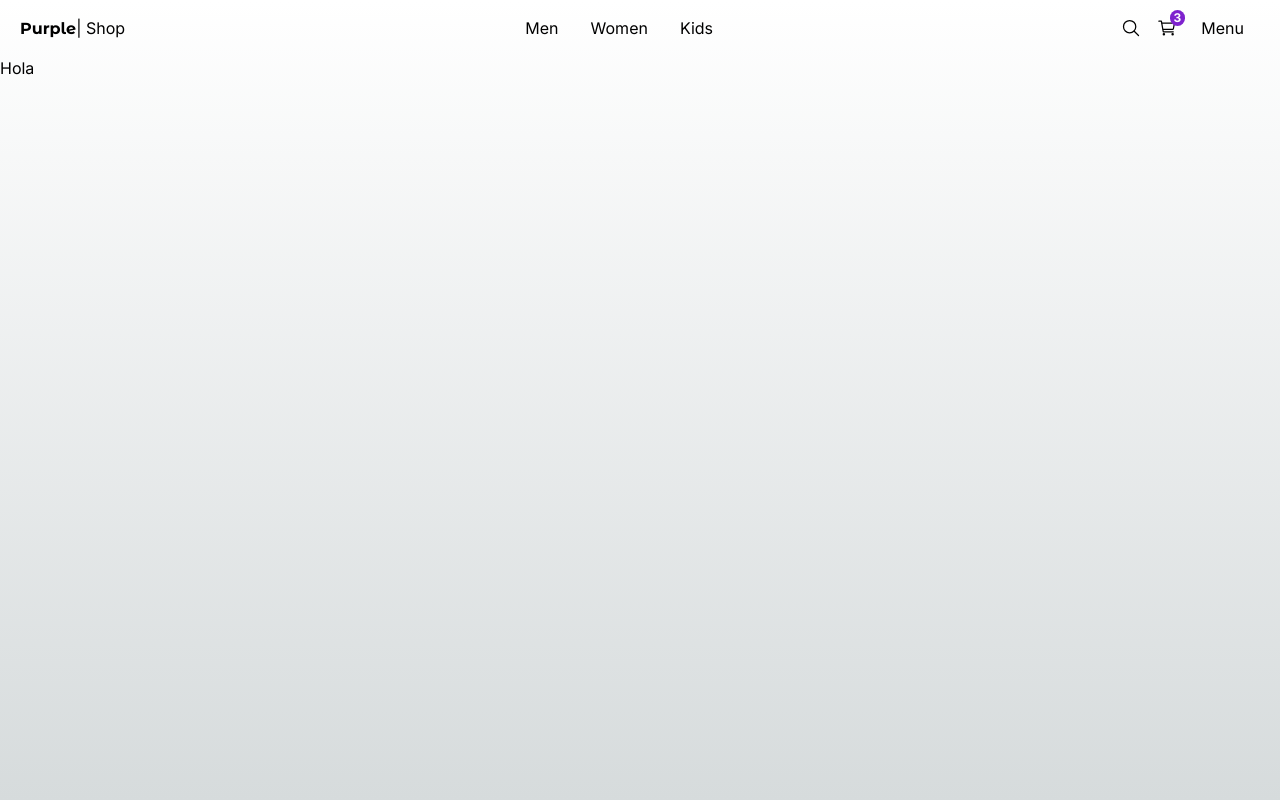
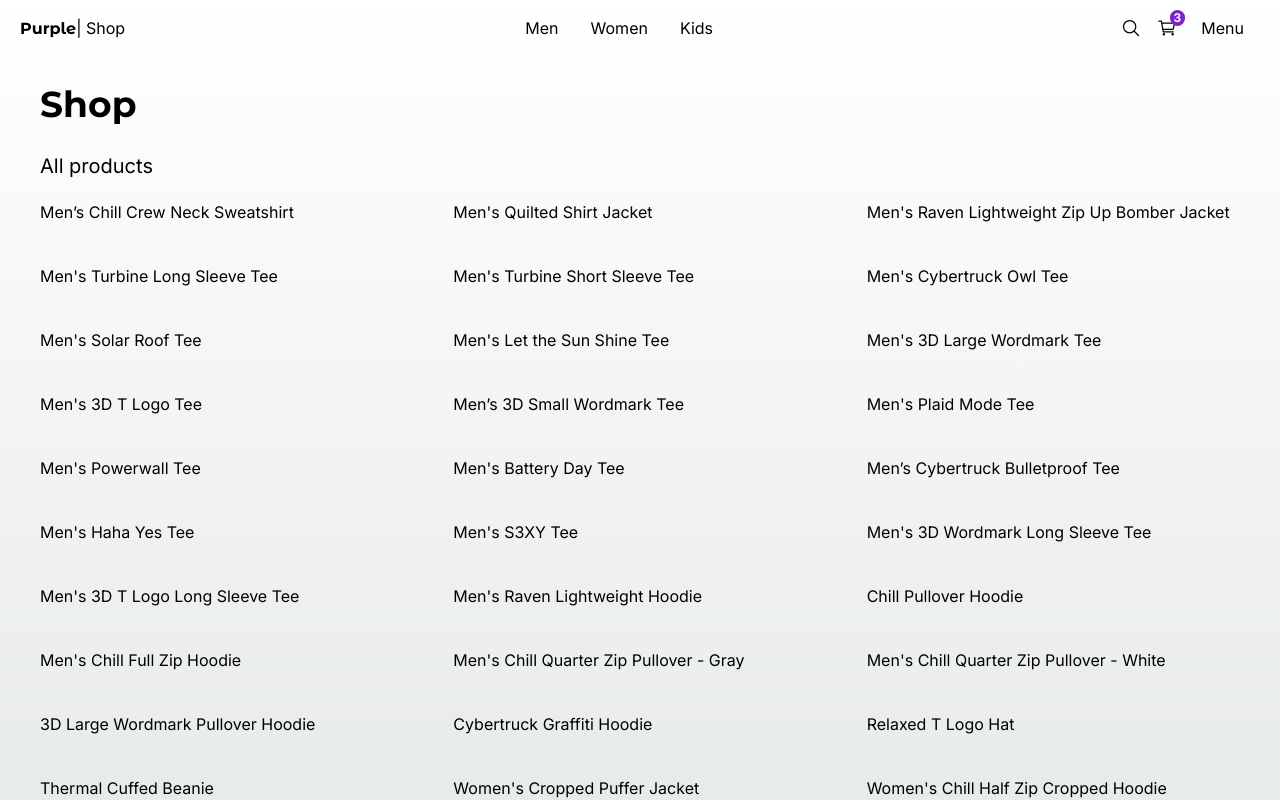
Before and after one commit to Walter-Daniel/purple-shop, a Next.js app: page / in a window 1280 px wide. Shown: the top 800 px of the page. Built offline with nearby package versions, Linux system fonts and the light colour scheme.

Commit message:
Create products grid

```diff
--- a/src/app/(shop)/layout.tsx
+++ b/src/app/(shop)/layout.tsx
@@ -8,7 +8,9 @@ export default function ShopLayout({
   return (
     <main className="min-h-screen">
       <TopMenu />
+      <div className="px-0 sm:px-10">
         {children}
+      </div>
     </main>
   );
 }
--- a/src/app/(shop)/page.tsx
+++ b/src/app/(shop)/page.tsx
@@ -1,7 +1,21 @@
-import Image from "next/image";
+import { ProductsGrid, Title } from "@/components";
+import { initialData } from "@/seed/seed";
 
 export default function Home() {
+
+  const products = initialData.products;
+
   return (
-    <h1>Hola</h1>
+    <>
+      <Title
+        title="Shop"
+        subtitle="All products"
+        className="mb-2"
+      />
+
+      <ProductsGrid
+        products={products}
+      />
+    </>
   );
 }
--- a/src/components/index.ts
+++ b/src/components/index.ts
@@ -1,2 +1,4 @@
+export * from './ui/not-found/PageNotFound';
+export * from './ui/products-grid/ProductsGrid';
+export * from './ui/title/Title';
 export * from './ui/top-menu/TopMenu';
-export * from './ui/not-found/PageNotFound';
--- /dev/null
+++ b/src/components/ui/products-grid/ProductsGrid.tsx
@@ -0,0 +1,18 @@
+import { Product } from '@/interfaces';
+import React from 'react';
+
+interface Props {
+    products: Product[];
+}
+
+export const ProductsGrid = ({ products }: Props) => {
+  return (
+    <div className='grid grid-cols-2 sm:grid-cols-3 gap-10 mb-10'>
+        {
+            products.map((product, index) => (
+                <span key={index}>{product.title}</span>
+            ))
+        }
+    </div>
+  )
+}
--- /dev/null
+++ b/src/components/ui/title/Title.tsx
@@ -0,0 +1,23 @@
+import { titleFont } from '@/config/fonts';
+import React from 'react'
+
+interface Props{
+    title: string;
+    subtitle?: string;
+    className?: string;
+}
+
+export const Title = ({ title, subtitle, className }: Props) => {
+  return (
+    <div className={`mt-3 ${ className }`}>
+        <h1 className={`${ titleFont.className } antialiased text-4xl font-semibold my-7`}>
+            { title }
+        </h1>
+        {
+            subtitle && (
+                <h3 className='text-xl mb-5'>{subtitle}</h3>
+            )
+        }
+    </div>
+  )
+}
--- /dev/null
+++ b/src/interfaces/index.ts
@@ -0,0 +1 @@
+export * from './products.interfaces';
```
Also changed, not shown: src/interfaces/products.interfaces.ts (added, +15 -0 lines).
